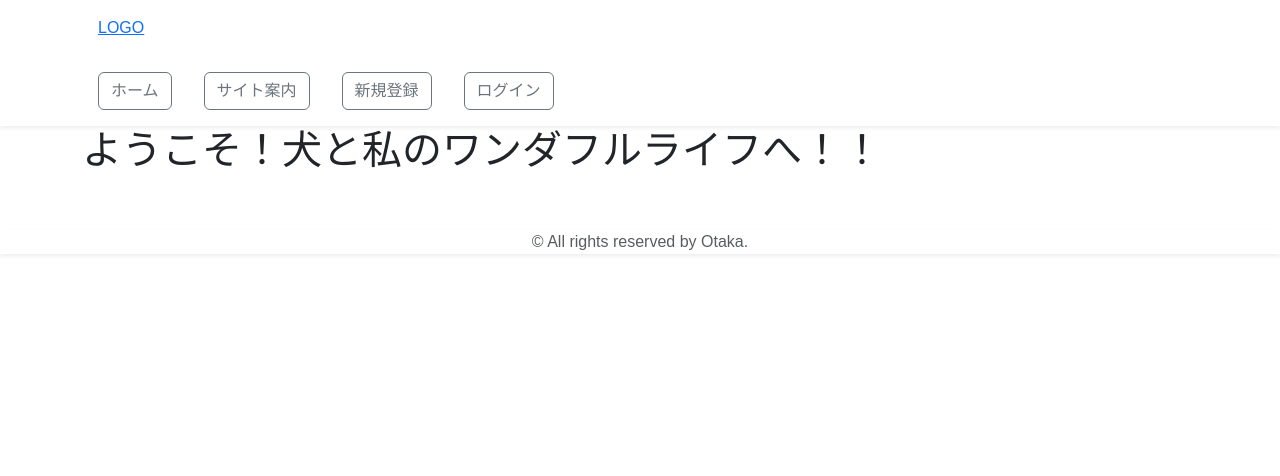
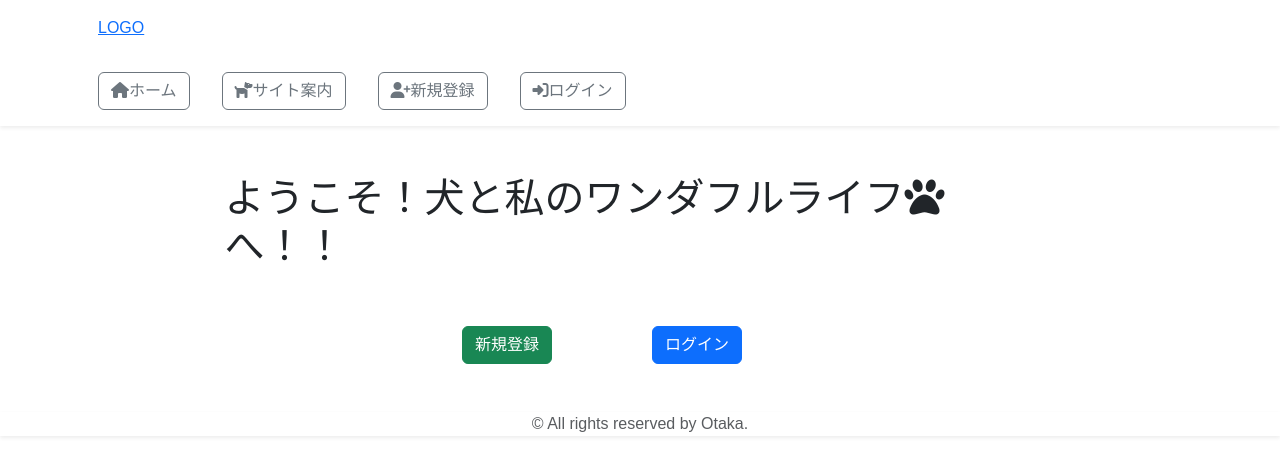
Before and after one commit to takako-K/Dogs_and_Me_portfolio-DWC, a Rails app: page / in a window 1280 px wide. Shown: the top 476 px of the page. Run offline with Rails 7, Linux system fonts and the light colour scheme; style sheets or scripts are compiled from the project's sources; parts of the project's set-up code (start-up, migrations or seed data) failed here and were passed over; some libraries are stand-ins or nearby versions; some web fonts are replaced.

Commit message:
[Add]ヘッダー部分にfontawesomeアイコン追加

```diff
--- a/app/views/homes/top.html.erb
+++ b/app/views/homes/top.html.erb
@@ -1,5 +1,15 @@
-<div class="container">
+<div class="container mt-5">
   <div class="row">
-    <h1>ようこそ！犬と私のワンダフルライフへ！！</h1>
+    <div class="col-9 mx-auto">
+      <h1>ようこそ！犬と私のワンダフルライフ<i class="fas fa-paw"></i>へ！！</h1>
+    </div>
+  </div>
+  <div class="row justify-content-center mt-5">
+    <div class="col-2">
+      <%= link_to "新規登録", new_user_registration_path, class: "btn btn-success" %>
+    </div>
+    <div class="col-2">
+      <%= link_to "ログイン", new_user_session_path, class: "btn btn-primary" %>
+    </div>
   </div>
 </div>
--- a/app/views/layouts/application.html.erb
+++ b/app/views/layouts/application.html.erb
@@ -23,31 +23,47 @@
             <% if user_signed_in? %>
               <ul class="nav navbar-expand-lg navbar-right">
                 <li class="nav-item m-3">
-                  <%= link_to "ホーム", user_path(current_user.id), class: "btn btn-outline-secondary" %>
+                  <%= link_to user_path(current_user.id), class: "btn btn-outline-secondary" do %>
+                    <i class="fas fa-home"></i>ホーム
+                  <% end %>
                 </li>
                 <li class="nav-item m-3">
-                  <%= link_to "投稿一覧", posts_path, class: "btn btn-outline-secondary" %>
+                  <%= link_to posts_path, class: "btn btn-outline-secondary" do %>
+                    <i class="fas fa-camera-retro"></i>投稿一覧
+                  <% end %>
                 </li>
                 <li class="nav-item m-3">
-                  <%= link_to "ユーザー一覧", users_path, class: "btn btn-outline-secondary" %>
+                  <%= link_to users_path, class: "btn btn-outline-secondary" do %>
+                    <i class="fas fa-users"></i>ユーザー一覧
+                  <% end %>
                 </li>
                 <li class="nav-item m-3">
-                  <%= link_to "ログアウト", destroy_user_session_path, method: :delete, class: "btn btn-outline-secondary" %>
+                  <%= link_to destroy_user_session_path, method: :delete, class: "btn btn-outline-secondary" do %>
+                    <i class="fas fa-sign-out-alt"></i>ログアウト
+                  <% end %>
                 </li>
               </ul>
             <% else %>
               <ul class="nav navbar-expand-lg navbar-right">
                 <li class="nav-item m-3">
-                  <%= link_to "ホーム", root_path, class: "btn btn-outline-secondary" %>
+                  <%= link_to root_path, class: "btn btn-outline-secondary" do %>
+                    <i class="fas fa-home"></i>ホーム
+                  <% end %>
                 </li>
                 <li class="nav-item m-3">
-                  <%= link_to "サイト案内", about_path, class: "btn btn-outline-secondary" %>
+                  <%= link_to about_path, class: "btn btn-outline-secondary" do %>
+                    <i class="fas fa-dog"></i>サイト案内
+                  <% end %>
                 </li>
                 <li class="nav-item m-3">
-                  <%= link_to "新規登録", new_user_registration_path, class: "btn btn-outline-secondary" %>
+                  <%= link_to new_user_registration_path, class: "btn btn-outline-secondary" do %>
+                    <i class="fas fa-user-plus"></i>新規登録
+                  <% end %>
                 </li>
                 <li class="nav-item m-3">
-                  <%= link_to "ログイン", new_user_session_path, class: "btn btn-outline-secondary" %>
+                  <%= link_to new_user_session_path, class: "btn btn-outline-secondary" do %>
+                    <i class="fas fa-sign-in-alt"></i>ログイン
+                  <% end %>
                 </li>
               </ul>
             <% end %>
```
Also changed, not shown: app/views/homes/about.html.erb (+8 -6 lines).
